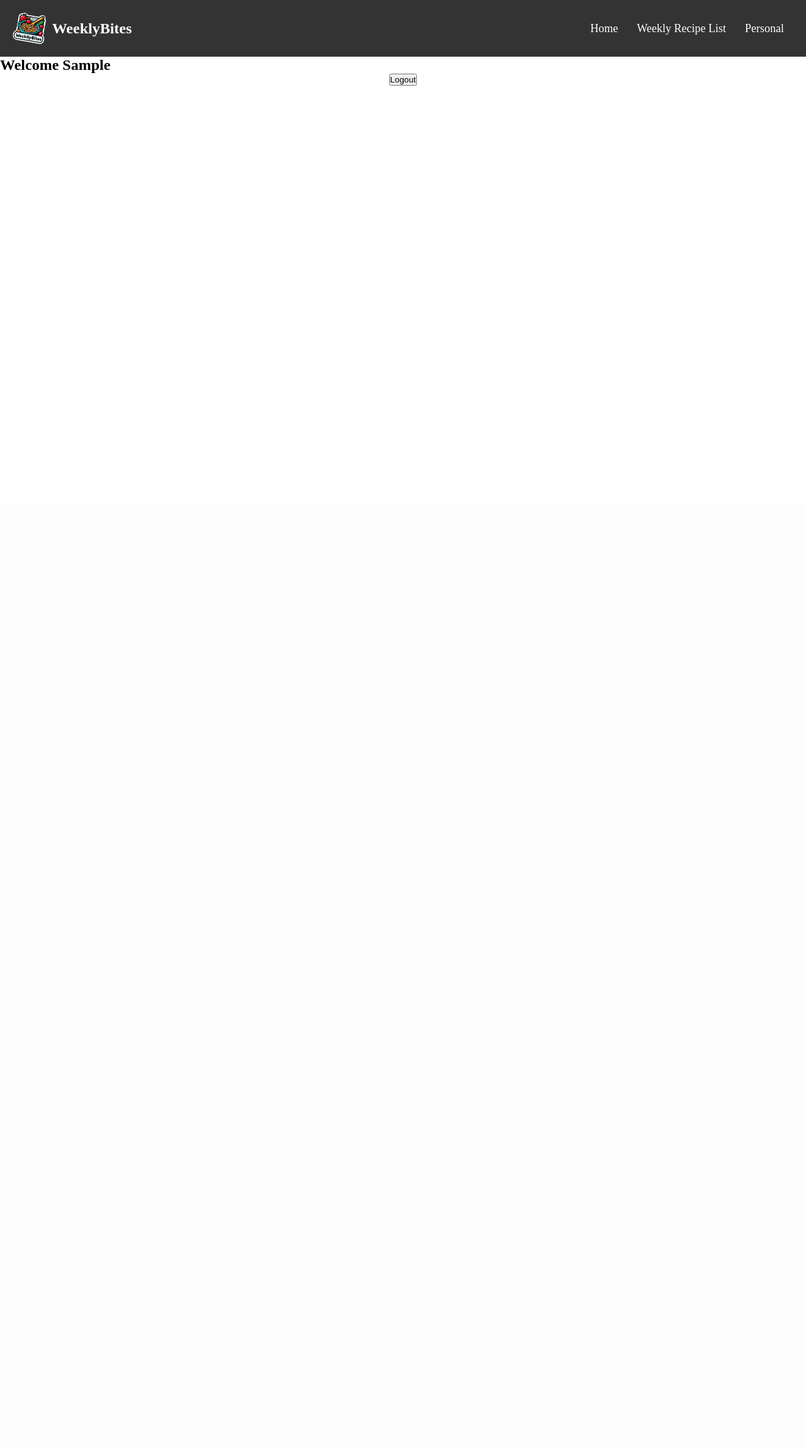
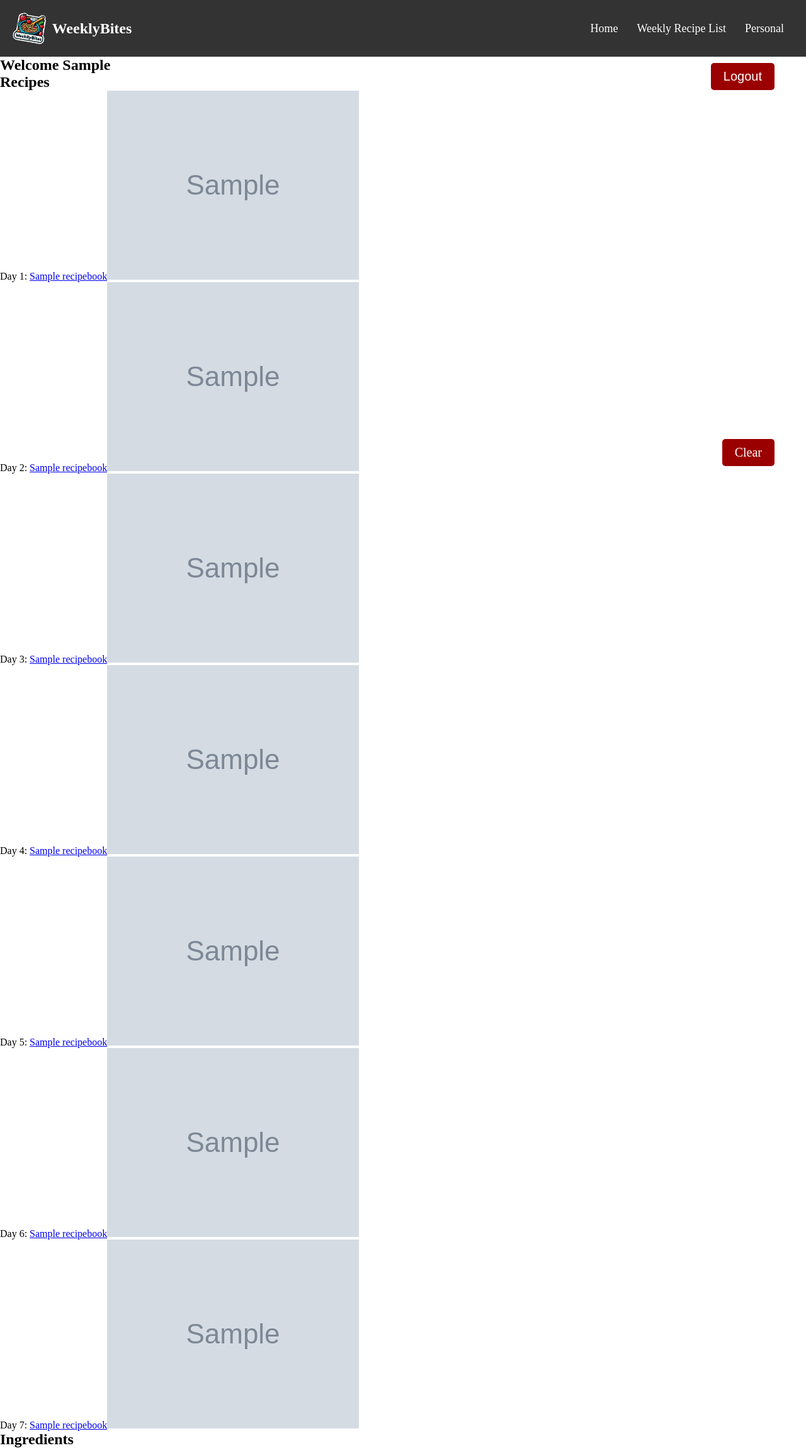
Before and after one commit to Najah7/menu-planning-app, a Django app: page /home/personal/ in a window 1280 px wide. Shown: the whole page at 63% size. Before the commit the page ends 136 px from the top, so only its background shows below. Run offline with Django 5.2, Linux system fonts and the light colour scheme; a user stored in the database is signed in; tables that the repository leaves empty hold one stand-in row (values such as "Sample post"); grey boxes marked "Sample" are stand-in pictures.

Commit message:
Added new model for personal list and used it

```diff
--- a/src/home/management/commands/populate.py
+++ b/src/home/management/commands/populate.py
@@ -1,8 +1,7 @@
 from os import path
-from wsgiref.util import request_uri
 
 from conf.settings import BASE_DIR
-from django.core.management.base import BaseCommand, CommandError
+from django.core.management.base import BaseCommand
 from home.models import IngredientCategory, IngredientsToRecipe, RecipeBook
 
 
--- a/src/home/urls.py
+++ b/src/home/urls.py
@@ -31,4 +31,19 @@
         views.WeeklyRecipeListView.as_view(),
         name="weekly_recipe_list",
     ),
+    path(
+        "add_weekly_list/",
+        login_required(views.ApplyWeeklyList),
+        name="add_weekly_list",
+    ),
+    path(
+        "add_recipe/",
+        login_required(views.AddRecipeToList),
+        name="add_recipe",
+    ),
+    path(
+        "clear_personal/",
+        login_required(views.ClearPersonal),
+        name="clear_personal",
+    ),
 ]
--- a/src/home/views.py
+++ b/src/home/views.py
@@ -1,8 +1,15 @@
 import random
+import re
+from datetime import datetime
+from typing import Any
 
+from django.db.models.query import QuerySet
+from django.http import HttpRequest, HttpResponseRedirect
+from django.http.response import HttpResponse as HttpResponse
+from django.urls import reverse_lazy
 from django.views.generic import DetailView, ListView, TemplateView
 
-from .models import RecipeBook
+from .models import RecipeBook, WeeklyMenu
 
 
 class RecipeListView(ListView):
@@ -17,8 +24,125 @@
     template_name = "home/recipe_detail.html"
 
 
-class PersonalView(TemplateView):
+class PersonalView(ListView):
+    model = WeeklyMenu
     template_name = "home/personal.html"
+
+    def get_context_data(self, **kwargs: Any) -> dict[str, Any]:
+        context = super().get_context_data(**kwargs)
+        book = RecipeBook.objects
+        menu = WeeklyMenu.objects.filter(owner=self.request.user).values()
+        context["exists"] = True
+
+        if len(menu) == 0:
+            context["exists"] = False
+            return context
+
+        for idx in range(7):
+            if menu[0][f"day{idx+1}_id"] != None:
+                context[f"item{idx+1}"] = book.filter(
+                    id=menu[0][f"day{idx+1}_id"]
+                ).values()[0]["recipeName"]
+                context[f"link{idx+1}"] = book.filter(
+                    id=menu[0][f"day{idx+1}_id"]
+                ).values()[0]["link"]
+                context[f"img{idx+1}"] = book.filter(
+                    id=menu[0][f"day{idx+1}_id"]
+                ).values()[0]["img"]
+
+        ingredients = list()
+        for idx in range(7):
+            if menu[0][f"day{idx+1}_id"] != None:
+                ingredients.extend(
+                    book.filter(id=menu[0][f"day{idx+1}_id"])
+                    .values()[0]["ingredients"]
+                    .strip()
+                    .split("、")
+                )
+        context["ingredients"] = set([self._clean_text(item) for item in ingredients])
+
+        return context
+
+    def _clean_text(self, text):
+        if text == "":
+            return ""
+
+        HIRAGANA = r"\u3041-\u3096"
+        KATAKANA = r"\u30A1-\u30F6"
+        PROLONGED_SOUND_MARK = r"\u30FC"
+        KANJI = r"\u3006\u4E00-\u9FFF"  # U+3006: 〆
+        REPEATING_MARK = r"\u3005"
+
+        WHITELIST_PTN = re.compile(
+            rf"[a-zA-Z0-9!?()「」、。{HIRAGANA}{KATAKANA}{PROLONGED_SOUND_MARK}{KANJI}{REPEATING_MARK}]"
+        )
+        JP_PTN = re.compile(rf"[{HIRAGANA}{KATAKANA}{PROLONGED_SOUND_MARK}{KANJI}]")
+
+        clean_text = str()
+        for character in text:
+            if JP_PTN.match(character):
+                clean_text += character
+
+        return clean_text
+
+
+def ApplyWeeklyList(request):
+    items = RecipeBook.objects.filter(
+        id__in=sorted([int(idx) for idx in request.GET["q"].split("-")])
+    )
+
+    menu = WeeklyMenu.objects
+    try:
+        menu.get(owner=request.user).delete()
+    except:
+        ...
+    finally:
+        menu.create(
+            day1=items[0],
+            day2=items[1],
+            day3=items[2],
+            day4=items[3],
+            day5=items[4],
+            day6=items[5],
+            day7=items[6],
+            owner=request.user,
+        )
+
+    return HttpResponseRedirect(reverse_lazy("home:personal"))
+
+
+def AddRecipeToList(request):
+    item = RecipeBook.objects.get(id=int(request.GET["q"]))
+    menu = WeeklyMenu.objects.filter(owner=request.user).values()
+
+    if len(menu) == 0:
+        WeeklyMenu.objects.create(
+            day1=item,
+            owner=request.user,
+        )
+        return HttpResponseRedirect(reverse_lazy("home:personal"))
+
+    if menu[0][f"day1_id"] == None:
+        WeeklyMenu.objects.filter(id=menu[0]["id"]).update(day1_id=item)
+    elif menu[0][f"day2_id"] == None:
+        WeeklyMenu.objects.filter(id=menu[0]["id"]).update(day2_id=item)
+    elif menu[0][f"day3_id"] == None:
+        WeeklyMenu.objects.filter(id=menu[0]["id"]).update(day3_id=item)
+    elif menu[0][f"day4_id"] == None:
+        WeeklyMenu.objects.filter(id=menu[0]["id"]).update(day4_id=item)
+    elif menu[0][f"day5_id"] == None:
+        WeeklyMenu.objects.filter(id=menu[0]["id"]).update(day5_id=item)
+    elif menu[0][f"day6_id"] == None:
+        WeeklyMenu.objects.filter(id=menu[0]["id"]).update(day6_id=item)
+    elif menu[0][f"day7_id"] == None:
+        WeeklyMenu.objects.filter(id=menu[0]["id"]).update(day7_id=item)
+
+    return HttpResponseRedirect(reverse_lazy("home:personal"))
+
+
+def ClearPersonal(request):
+    WeeklyMenu.objects.filter(owner=request.user).delete()
+    return HttpResponseRedirect(reverse_lazy("home:personal"))
 
 
 class WeeklyRecipeListView(TemplateView):
@@ -41,13 +165,21 @@
 
         return weekly_recipes
 
+    def get(self, request: HttpRequest, *args: Any, **kwargs: Any) -> HttpResponse:
+        if "s" not in self.request.GET:
+            timestamp = datetime.today().timestamp()
+            weekStart = int(timestamp - (timestamp % 604800))
+            return HttpResponseRedirect(
+                reverse_lazy("home:weekly_recipe_list") + f"?s={weekStart}"
+            )
+        return super().get(request, *args, **kwargs)
+
     def get_context_data(self, **kwargs):
         context = super().get_context_data(**kwargs)
 
         s = self.request.GET.get("s")
-        if s is "" or "s" not in self.request.GET:
-            context["weekly_recipes"] = self.get_weekly_recipe(random.randint(1, 999))
-        else:
-            context["weekly_recipes"] = self.get_weekly_recipe(seed=int(s))
+        items = self.get_weekly_recipe(seed=int(s))
+        context["weekly_recipes"] = items
+        context["item_list"] = "-".join([str(item["id"]) for item in items])
 
         return context
--- a/src/static/css/basic.css
+++ b/src/static/css/basic.css
@@ -1,6 +1,6 @@
 :root {
   --main-color: #fff;
-  --accent-color: #9B0000;
+  --accent-color: #9b0000;
   --sub-color: #333333;
 }
 
@@ -9,8 +9,6 @@
   padding: 0;
   box-sizing: border-box;
 }
-
-
 
 header {
   display: flex;
@@ -54,7 +52,7 @@
 form p {
   text-align: center;
   width: 100%;
-  margin: .5rem 0;
+  margin: 0.5rem 0;
 }
 
 form p input {
@@ -83,8 +81,6 @@
   box-shadow: 0 4px 10px rgba(0, 123, 255, 0.1);
 }
 
-
-
 form p span {
   display: block; /* Forces the content to start on a new line */
   margin: 0;
@@ -101,7 +97,6 @@
   list-style: none;
   font-size: small;
 }
-
 
 .header h1 {
   font-size: 24px;
@@ -143,7 +138,6 @@
   width: 100%;
 }
 
-
 .home_content {
   text-align: center;
 }
@@ -156,6 +150,26 @@
   border-radius: 5px;
   font-size: 20px;
   margin: 20px 10px;
+}
+
+.floating_btn {
+  background-color: var(--accent-color);
+  color: var(--main-color);
+  padding: 10px 20px;
+  border: none;
+  border-radius: 5px;
+  font-size: 20px;
+  margin: 20px 10px;
+  position: fixed;
+  z-index: 9999;
+  right: 40px;
+  bottom: 40px;
+  text-decoration: none;
+}
+
+.floating_btn.logout {
+  top: 80px;
+  bottom: auto;
 }
 
 .public_home_title {
@@ -172,7 +186,6 @@
   font-size: 4rem;
   font-weight: bold;
 }
-
 
 .recipies {
   display: grid;
--- a/src/templates/home/personal.html
+++ b/src/templates/home/personal.html
@@ -1,4 +1,5 @@
 {% extends 'base.html' %}
+{% load home_extras %}
 
 {% block title %}
 Personal
@@ -6,7 +7,29 @@
 
 {% block content %}
 <h2>Welcome {{ user.first_name }}</h2>
+
+<a href="{% url 'home:clear_personal' %}" class="floating_btn">Clear</a>
+
+{% if exists %}
+  <div>
+    <h2>Recipes</h2>
+    {% if item1 != None %}<p>Day 1: <a href="{{link1}}">{{item1}}</a><img src="{{img1}}?interpolation=lanczos-none&fit=around|40:40&crop=40:40;*,*"></p>{% endif %}
+    {% if item2 != None %}<p>Day 2: <a href="{{link2}}">{{item2}}</a><img src="{{img2}}?interpolation=lanczos-none&fit=around|40:40&crop=40:40;*,*"></p>{% endif %}
+    {% if item3 != None %}<p>Day 3: <a href="{{link3}}">{{item3}}</a><img src="{{img3}}?interpolation=lanczos-none&fit=around|40:40&crop=40:40;*,*"></p>{% endif %}
+    {% if item4 != None %}<p>Day 4: <a href="{{link4}}">{{item4}}</a><img src="{{img4}}?interpolation=lanczos-none&fit=around|40:40&crop=40:40;*,*"></p>{% endif %}
+    {% if item5 != None %}<p>Day 5: <a href="{{link5}}">{{item5}}</a><img src="{{img5}}?interpolation=lanczos-none&fit=around|40:40&crop=40:40;*,*"></p>{% endif %}
+    {% if item6 != None %}<p>Day 6: <a href="{{link6}}">{{item6}}</a><img src="{{img6}}?interpolation=lanczos-none&fit=around|40:40&crop=40:40;*,*"></p>{% endif %}
+    {% if item7 != None %}<p>Day 7: <a href="{{link7}}">{{item7}}</a><img src="{{img7}}?interpolation=lanczos-none&fit=around|40:40&crop=40:40;*,*"></p>{% endif %}
+  </div>
+  <div>
+    <h2>Ingredients</h2>
+    {% for ingredient in ingredients %}
+      <p>{{ingredient}}</p>
+    {% endfor %}
+  </div>
+{% endif %}
+
 <form method="post" action="{% url 'accounts:logout' %}"> {% csrf_token %}
-  <input type="submit" value="Logout">
+  <input class="floating_btn logout" type="submit" value="Logout">
 </form>
 {% endblock %}
--- a/src/templates/home/recipe_detail.html
+++ b/src/templates/home/recipe_detail.html
@@ -19,5 +19,6 @@
   {% endfor %}
 {% endwith %}
 </div>
+<a href="{% url 'home:add_recipe' %}?q={{recipe.pk}}" class="floating_btn" type="submit">Add to List</a>
 
 {% endblock %}
--- a/src/templates/home/weeklyrecipe_list.html
+++ b/src/templates/home/weeklyrecipe_list.html
@@ -12,5 +12,6 @@
   </div>
   {% endfor %}
 </div>
+<a href="{% url 'home:add_weekly_list' %}?q={{item_list}}" class="floating_btn" type="submit">Add to List</a>
 
 {% endblock %}
```
Also changed, not shown: src/home/models.py (+54 -2 lines), src/home/migrations/0001_initial.py.
